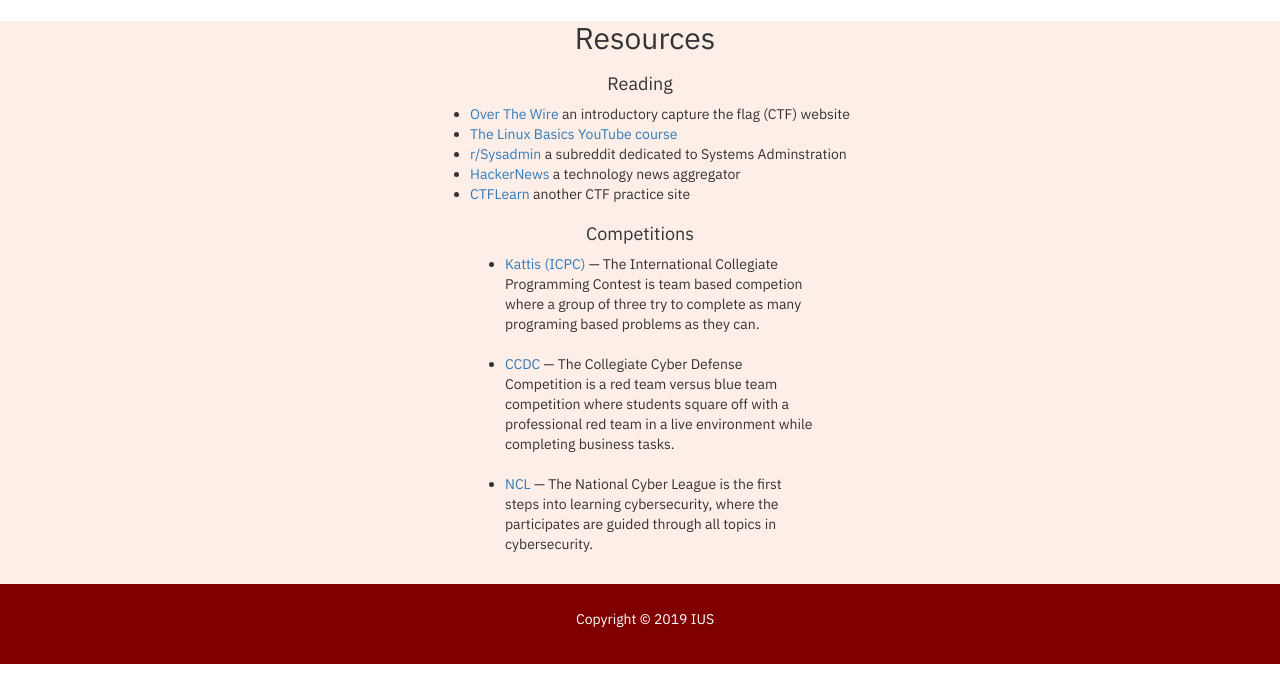
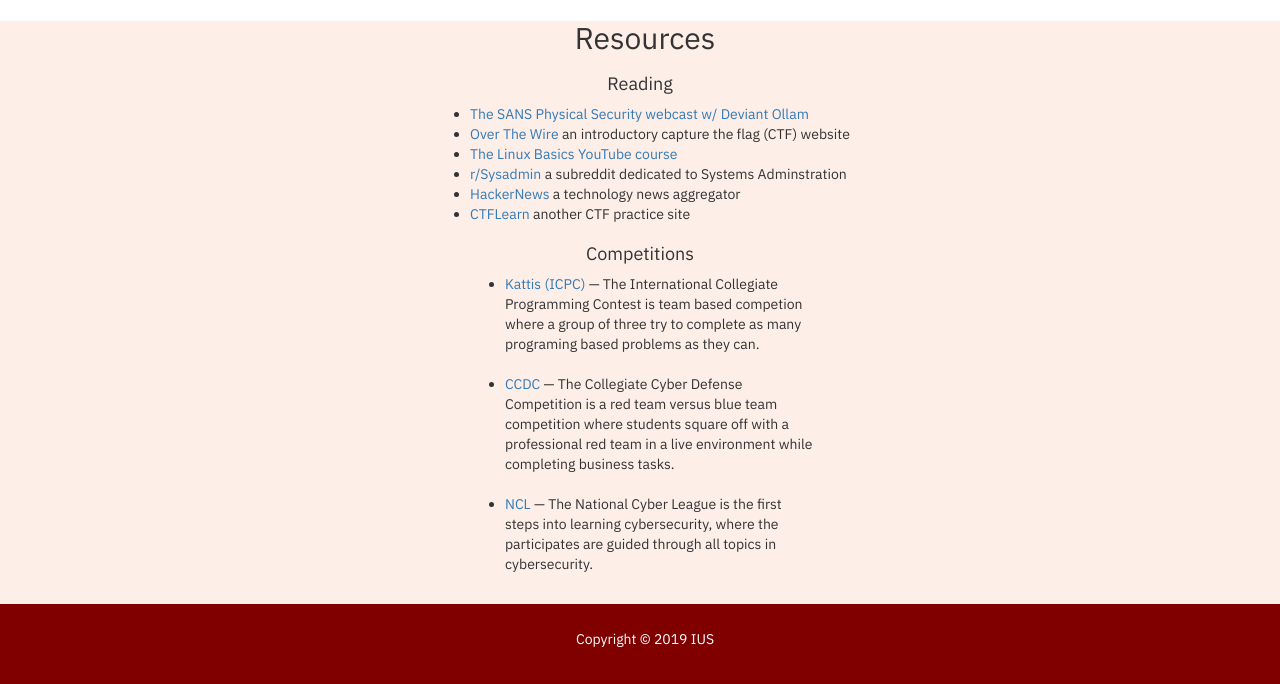
Before and after one commit to ius-csg/csghomepage, a Jekyll site: the page built from index.html, in a window 1280 px wide and 900 px high, scrolled down 2576 px, cut to the strip 216-900 px from the top of the window. Built offline with Jekyll 4.4.1, drawn with Linux system fonts in a browser that asks for light colours.

Commit message:
Added physcial security resource

```diff
--- a/_includes/resources.html
+++ b/_includes/resources.html
@@ -3,6 +3,9 @@
     <div class="resourcebox">
         <h4>Reading</h4>
         <ul style="list-style-type: disc; ">
+            <li>
+                <a href="https://www.sans.org/webcasts/physical-security-thats-wrong-typical-door-103542">The SANS Physical Security webcast w/ Deviant Ollam</a>
+            </li>
             <li>
                 <a href="https://overthewire.org/wargames/">Over The Wire</a> an introductory capture the flag (CTF) website
             </li>
```
